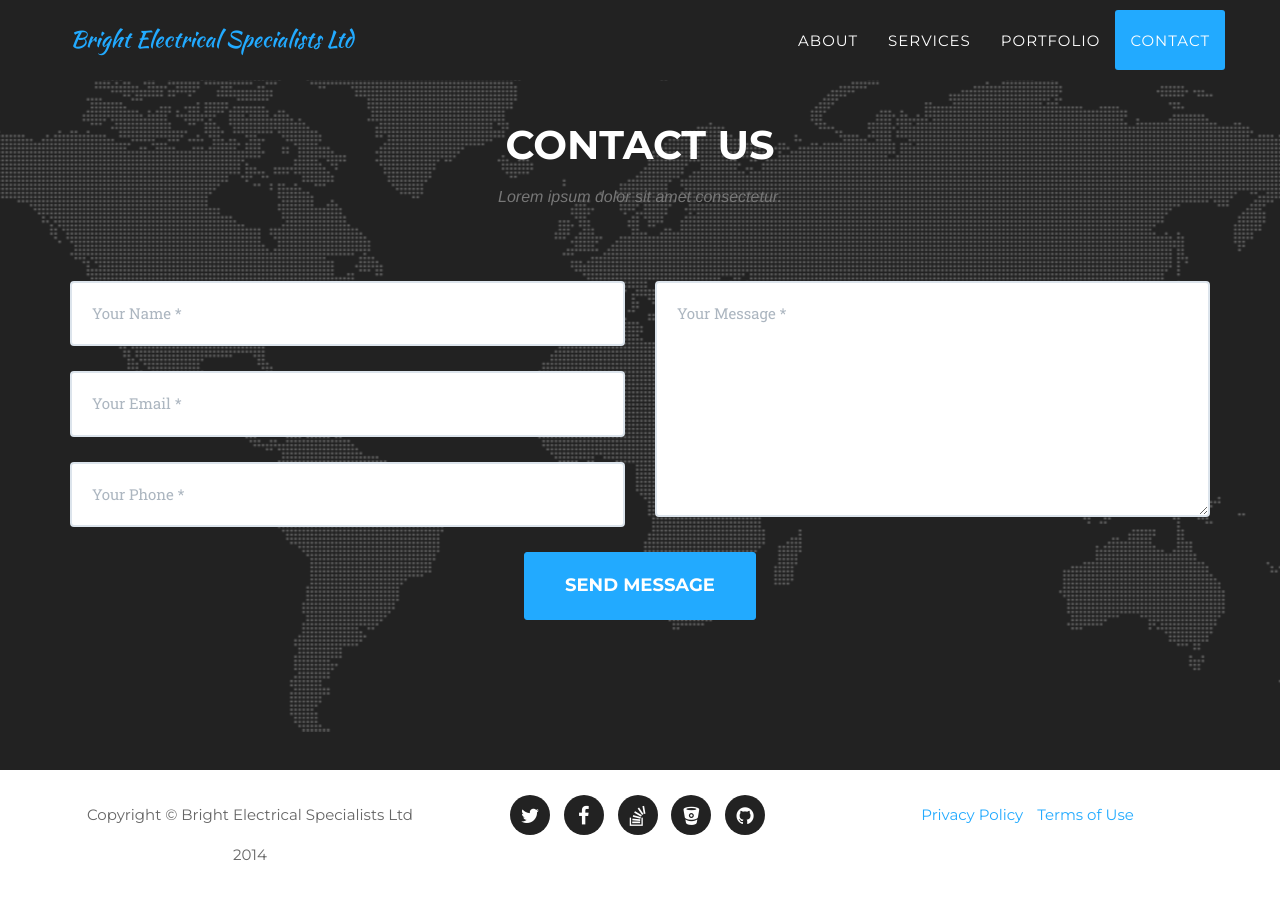
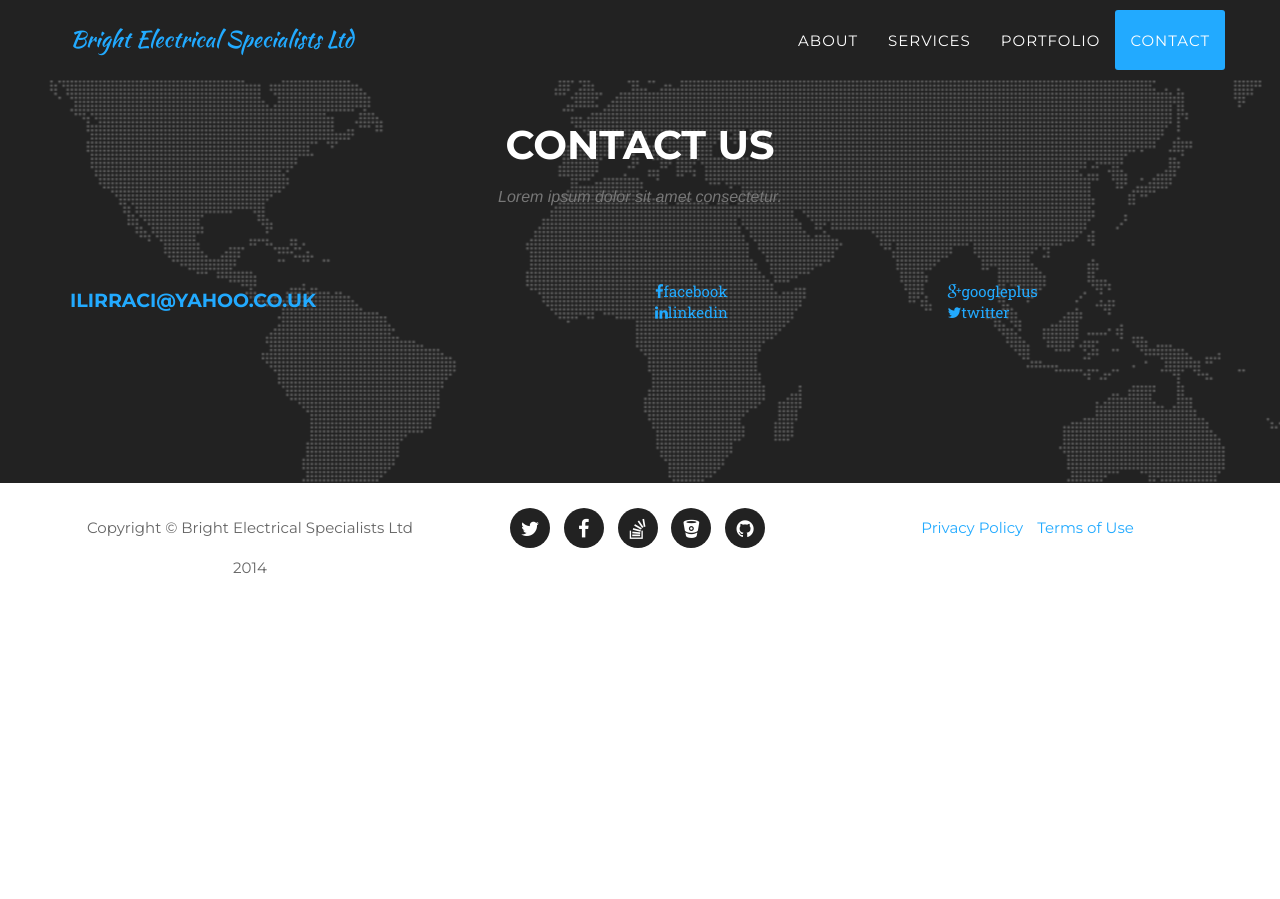
Before and after one commit to ilirraci/brels.co.uk, a Jekyll site: the page built from index.html, in a window 1280 px wide and 900 px high, scrolled down 3211 px. Built offline with Jekyll 4.4.1, drawn with Linux system fonts in a browser that asks for light colours; some web fonts are replaced; after the commit the page ends 3824 px from its top, so only the background shows below that.

Commit message:
Changed the section CONTACT.

```diff
--- a/_includes/contact.html
+++ b/_includes/contact.html
@@ -6,38 +6,39 @@
         <h3 class="section-subheading text-muted">Lorem ipsum dolor sit amet consectetur.</h3>
       </div>
     </div>
+
+    <div class="row contact">
+      <div class="col-md-6">
         <div class="row">
-                <div class="col-lg-12">
-                    <form name="sentMessage" id="contactForm" novalidate>
+          <div class="col-md-12 email">
+            <h4><a href="mailto:{{ site.email }}">{{ site.email }}</a></h4>
+	  </div>
+        </div>
         <div class="row">
-                            <div class="col-md-6">
-                                <div class="form-group">
-                                    <input type="text" class="form-control" placeholder="Your Name *" id="name" required data-validation-required-message="Please enter your name.">
-                                    <p class="help-block text-danger"></p>
+          <div class="col-md-12 phone">
+            <h4>{{ site.phone }}</h4>
 	  </div>
-                                <div class="form-group">
-                                    <input type="email" class="form-control" placeholder="Your Email *" id="email" required data-validation-required-message="Please enter your email address.">
-                                    <p class="help-block text-danger"></p>
-                                </div>
-                                <div class="form-group">
-                                    <input type="tel" class="form-control" placeholder="Your Phone *" id="phone" required data-validation-required-message="Please enter your phone number.">
-                                    <p class="help-block text-danger"></p>
         </div>
       </div>
       <div class="col-md-6">
-                                <div class="form-group">
-                                    <textarea class="form-control" placeholder="Your Message *" id="message" required data-validation-required-message="Please enter a message."></textarea>
-                                    <p class="help-block text-danger"></p>
+        <div class="row">
+          <div class="col-md-6 social">
+            <a href="http://facebook.com" class="facebook"><i class="fa fa-facebook"></i>facebook</a>
+          </div>
+          <div class="col-md-6 social">
+            <a href="https://plus.google.com" class="google"><i class="fa fa-google-plus"></i>googleplus</a>
           </div>
         </div>
-                            <div class="clearfix"></div>
-                            <div class="col-lg-12 text-center">
-                                <div id="success"></div>
-                                <button type="submit" class="btn btn-xl">Send Message</button>
+        <div class="row">
+          <div class="col-md-6 social">
+            <a href="https://linkedin.com" class="linkedin"><i class="fa fa-linkedin"></i>linkedin</a>
           </div>
-                        </div>
-                    </form>
+          <div class="col-md-6 social">
+            <a href="https://twitter.com" class="twitter"><i class="fa fa-twitter"></i>twitter</a>
           </div>
         </div>
       </div>
+    </div>
+
+  </div>
 </section>
```
Lines whose indentation alone changed are shown as unchanged.
